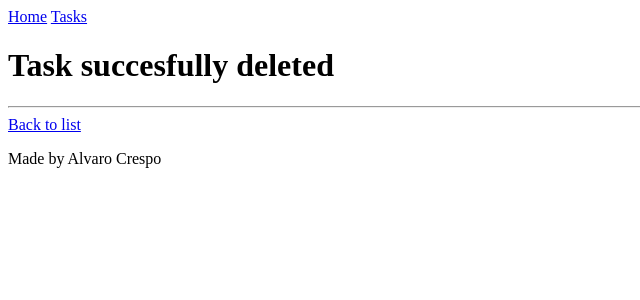
After one commit to AlvaroCrespo02/Task_Manager_API, a FastAPI app: template templates/deletedTask.html in a window 1280 px wide. The commit adds this page. Shown: the top 300 px of the page, without its empty margins (0-640 px from the left). Run offline with FastAPI, Linux system fonts and the light colour scheme; the template is opened without the code that fills it, so the values that code supplies are empty.

Commit message:
Added db actions on client side (list/delete) :)

```diff
--- a/main.py
+++ b/main.py
@@ -13,24 +13,6 @@ app = FastAPI()
 Base.metadata.create_all(engine)
 templates = Jinja2Templates(directory="templates")
 
-# Mock data
-tasks: list[dict] = [
-    {
-        "id": 1,
-        "task":'Buy groceries',
-        "created":'2026-02-26',
-        "due":'2026-03-26',
-        "done":True
-    },
-    {
-        "id": 2,
-        "task":'Cook lunch',
-        "created":'2026-01-26',
-        "due":'2026-01-26',
-        "done":False
-    },
-]
-
 # ENDPOINTS
 
 @app.get("/", include_in_schema=False)
@@ -39,36 +21,50 @@ def root(request: Request):
                                       "index.html",
                                       {"title": "Home"})
 
-@app.get("/tasks")
-def task_page(request: Request):
+@app.get("/tasks", include_in_schema=False)
+def task_page(request: Request, db: Session= Depends(get_db)):
+    task_list = db.query(Task).all()
     return templates.TemplateResponse(request,
                                       "tasks.html",
-                                      {"tasks": tasks, "title": "Tasks"})
+                                      {"tasks": task_list, "title": "Tasks"})
 
-@app.get("/tasks/{task_id}")
-def list_tasks(request: Request, task_id: int):
-    for task in tasks:
-        if task.get("id") == task_id:
+@app.get("/tasks/{task_id}", include_in_schema=False)
+def list_tasks(request: Request, task_id: int, db: Session= Depends(get_db)):
+    task_list = db.query(Task).all()
+    for task in task_list:
+        if task.id == task_id:
             return templates.TemplateResponse(request,
                                       "detailedTask.html",
-                                      {"task": task, "title": task["task"]}
+                                      {"task": task, "title": task.task}
                                       )
     raise HTTPException(
         status_code=status.HTTP_404_NOT_FOUND,
         detail="Post was not found"
         )
 
+@app.get("/tasks/{task_id}", status_code=status.HTTP_200_OK, include_in_schema=False)
+def delete_task(request: Request, task_id: int, db: Session = Depends(get_db)):
+    task = db.query(Task).get(task_id)
+    if task is None:
+        raise HTTPException(status_code=status.HTTP_404_NOT_FOUND, detail="Task not found")
+    db.delete(task)
+    db.commit()
+    return templates.TemplateResponse(request,
+                                      "deletedTask.html",
+                                      {"task": task, "title": task.task}
+                                      )
+
 @app.get("/api/dbhealth")
-def check_db(db: Session = Depends(get_db)):
+def api_check_db(db: Session = Depends(get_db)):
     return {"status": "db connection OK"}
 
 @app.get("/api/tasks", response_model=list[TaskResponse])
-def listTasks(db: Session = Depends(get_db)):
+def api_list_tasks(db: Session = Depends(get_db)):
     taskList = db.query(Task).all()
     return taskList
 
 @app.post("/api/tasks", response_model=TaskResponse, status_code=status.HTTP_201_CREATED)
-def create_task(task: TaskCreate, db: Session= Depends(get_db)):
+def api_create_task(task: TaskCreate, db: Session= Depends(get_db)):
     new_task = Task(
         task = task.task,
         created = date.today(),
@@ -79,9 +75,8 @@ def create_task(task: TaskCreate, db: Session= Depends(get_db)):
     db.commit()
     return new_task
 
-@app.get("/api/tasks/{task_id}/delete", status_code=status.HTTP_200_OK)
-def deleteTask(task_id: int, db: Session = Depends(get_db)):
-    print("Task ID: ", task_id)
+@app.delete("/api/tasks/{task_id}", status_code=status.HTTP_200_OK)
+def api_delete_task(task_id: int, db: Session = Depends(get_db)):
     myTask = db.query(Task).get(task_id)
     if myTask is None:
         raise HTTPException(status_code=status.HTTP_404_NOT_FOUND, detail="Task not found")
@@ -91,9 +86,10 @@ def deleteTask(task_id: int, db: Session = Depends(get_db)):
 
 
 @app.get("/api/tasks/{task_id}", response_model=TaskResponse)
-def get_task(task_id: int):
-    for task in tasks:
-        if task.get("id") == task_id:
+def api_get_task(task_id: int, db: Session = Depends(get_db)):
+    task_list = db.query(Task).all()
+    for task in task_list:
+        if task.id == task_id:
             return task
     raise HTTPException(status_code=status.HTTP_404_NOT_FOUND, detail="Task not found")
 
--- /dev/null
+++ b/templates/deletedTask.html
@@ -0,0 +1,10 @@
+{% extends "layout.html" %}
+{% block content %}
+    <h1>
+        <a>Task succesfully deleted</a>
+    </h1>
+    <hr>
+    <div class="edit-buttons">
+            <a href="/tasks" class="edit-button">Back to list</a>
+    </div>
+{% endblock content %}
--- a/templates/detailedTask.html
+++ b/templates/detailedTask.html
@@ -8,7 +8,7 @@
     <hr>
     <div class="edit-buttons">
             <a href="#" class="edit-button">Edit</a>
-            <a href="#" class="edit-button">Delete</a>
+            <a href="/tasks/{{ task.id }}/delete" class="edit-button">Delete</a>
             <a href="/tasks" class="edit-button">Back to list</a>
     </div>
 {% endblock content %}
```
Also changed, not shown: ToDo.txt (+7 -4 lines).
